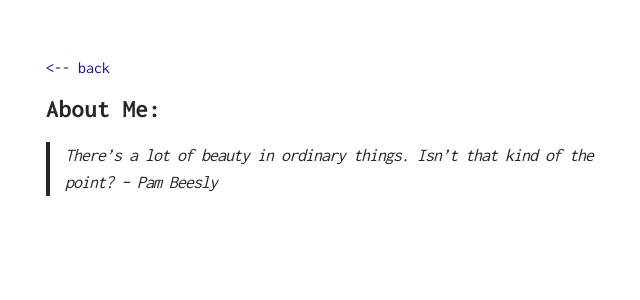
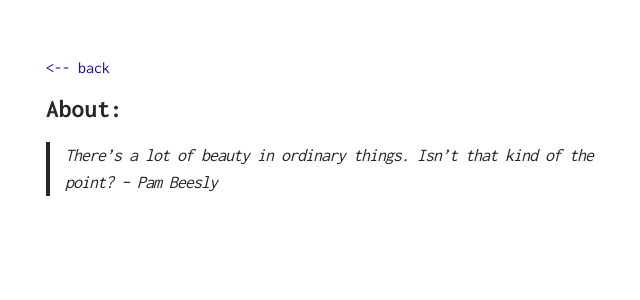
Before and after one commit to ordinarythings/ordinarythings.github.io, a Jekyll site: the page built from me/index.md, in a window 1280 px wide. Shown: the top 300 px of the page, without its empty margins (294-934 px from the left). Built offline with Jekyll 4.4.1, drawn with Linux system fonts in a browser that asks for light colours.

Commit message:
order pls

```diff
--- a/_layouts/about.html
+++ b/_layouts/about.html
@@ -4,7 +4,7 @@ layout: default
 
 <div class="about">
     <a class="about__back" href="/">&lt;-- back</a>
-    <h1 class="about__title">About Me:</h1>
+    <h1 class="about__title">About:</h1>
     <div class="about__content">
         {{ content }}
     </div>
```
